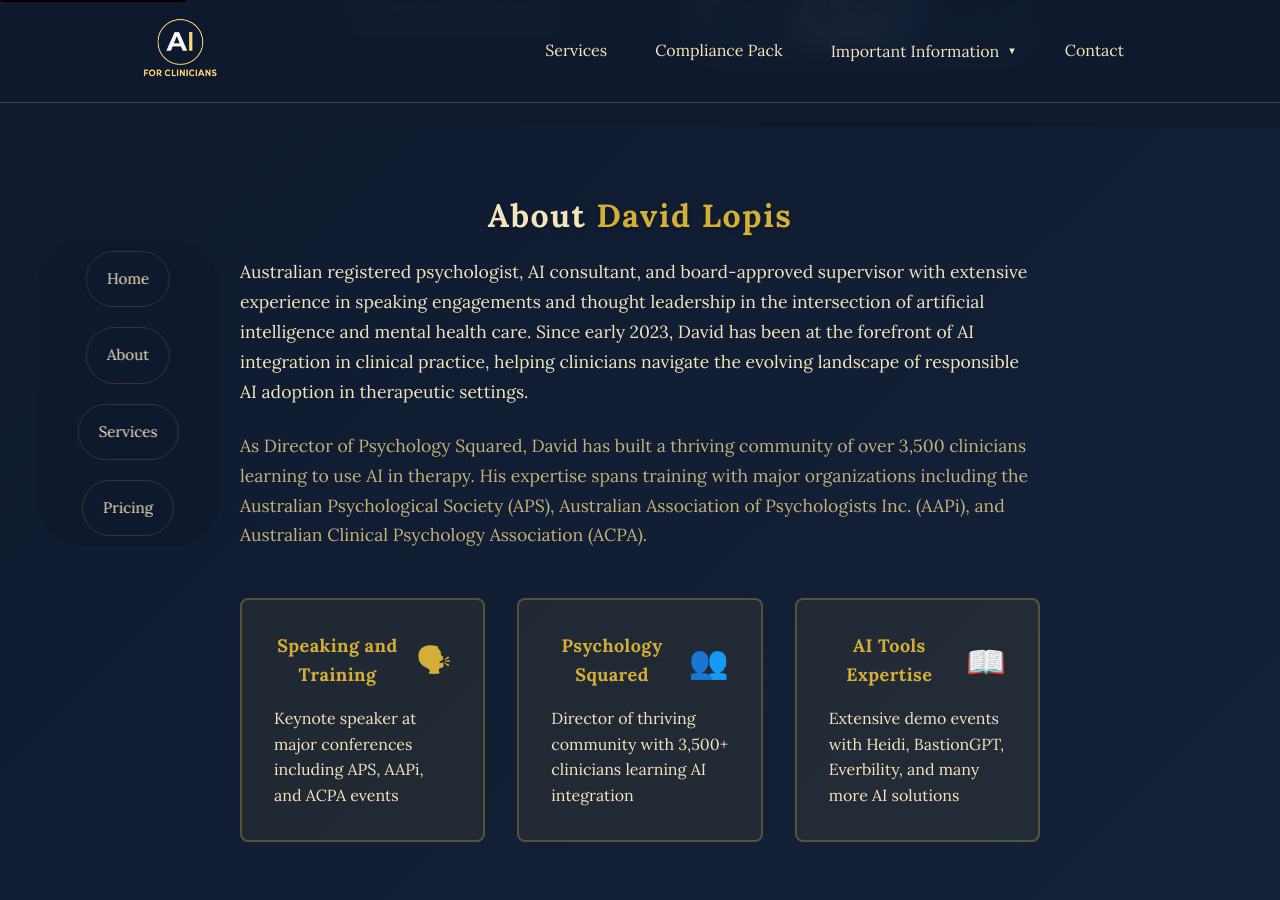
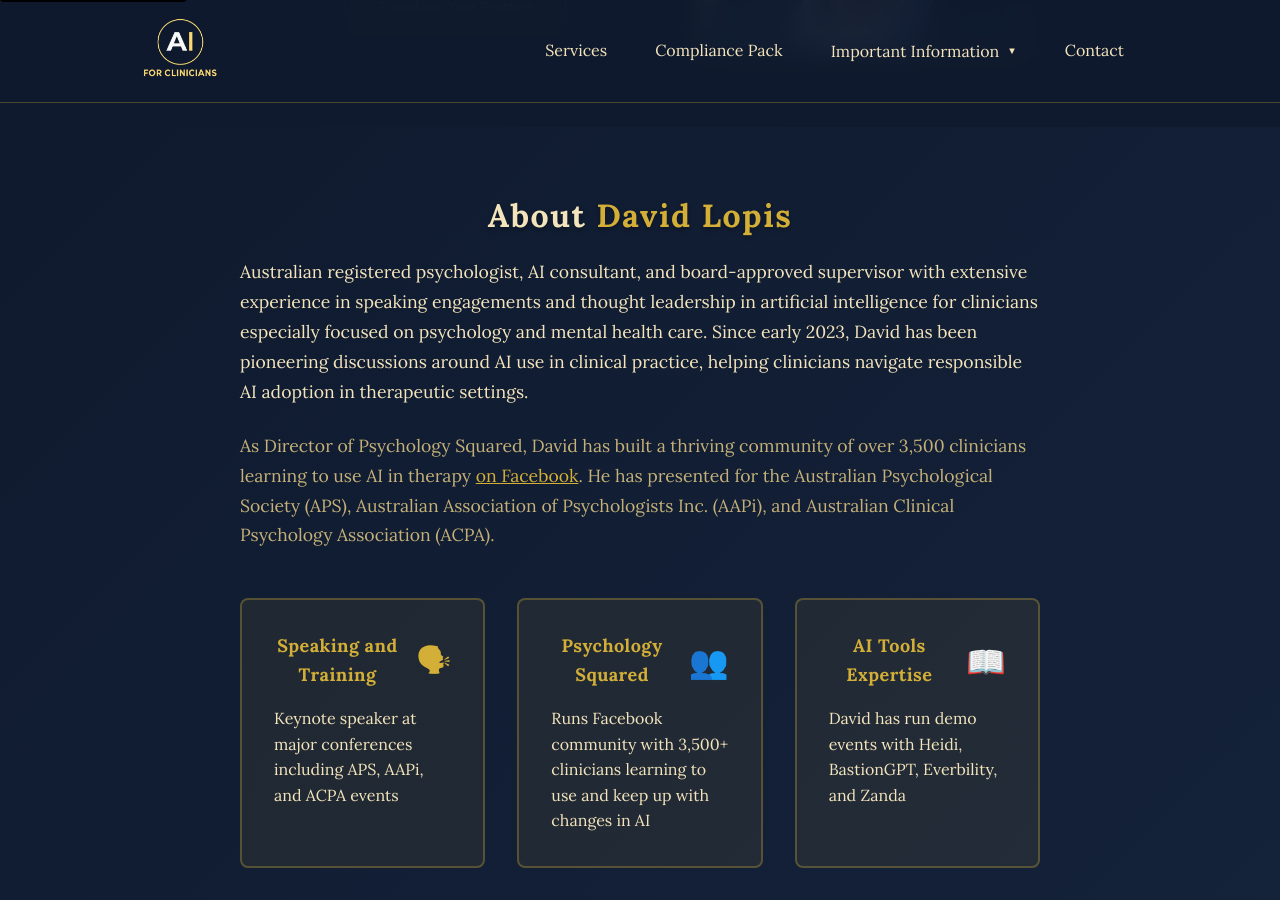
Before and after one commit to keisler-au/aiforclin, a Jekyll site: the page built from index.html, in a window 1280 px wide and 900 px high, scrolled down 525 px. Built offline with Jekyll 4.4.1, drawn with Linux system fonts in a browser that asks for light colours; some of the changed text lies outside the part shown.

Commit message:
Landing page text uplift

```diff
--- a/_layouts/default.html
+++ b/_layouts/default.html
@@ -34,7 +34,7 @@
   </head>
   <body>
     {% include header-nav.html %}
-    {% if page.subnav %} {% include sub-nav.html %} {% endif %}
+    <!-- {% if page.subnav %} {% include sub-nav.html %} {% endif %} -->
 
     <main id="main" role="main">
       <!-- Contact Form Modal -->
--- a/assets/css/style.css
+++ b/assets/css/style.css
@@ -34,6 +34,7 @@
     margin: 0;
     padding: 0;
     box-sizing: border-box;
+
 }
 
 html {
--- a/assets/js/main.js
+++ b/assets/js/main.js
@@ -286,6 +286,18 @@
   }
 }
 
+function scrollToSection(target) {
+  const headerOffset = 100;
+  const elementPosition = target.getBoundingClientRect().top;
+  const offsetPosition =
+    elementPosition + window.pageYOffset - headerOffset;
+
+  window.scrollTo({
+    top: offsetPosition,
+    behavior: "smooth",
+  });
+}
+
 // Smooth scrolling for navigation links
 function setupSmoothScrolling() {
   document.querySelectorAll('a[href^="#"]').forEach((anchor) => {
@@ -294,15 +306,7 @@
       let hash = this.hash;
       const target = document.querySelector(hash);
       if (target) {
-        const headerOffset = 100;
-        const elementPosition = target.getBoundingClientRect().top;
-        const offsetPosition =
-          elementPosition + window.pageYOffset - headerOffset;
-
-        window.scrollTo({
-          top: offsetPosition,
-          behavior: "smooth",
-        });
+        scrollToSection(target);
       }
     });
   });
@@ -312,13 +316,8 @@
   setupMobileMenu();
   setupSmoothScrolling();
   if (window.location.href.includes("index.html/#services-section")) {
-    const subNavLinkServices = document.querySelector("#sub-nav-link-services");
-    document.getElementById("nav-link-services").addEventListener("click", () => {
-      setTimeout(() => {
-        subNavLinkServices.click();
-      }, 100);
-    });
-    subNavLinkServices.click();
+    const servicesSection = document.getElementById("services");
+    scrollToSection(servicesSection);
   }
 });
 
--- a/index.html
+++ b/index.html
@@ -44,16 +44,15 @@
     <p class="section-text">
       Australian registered psychologist, AI consultant, and board-approved
       supervisor with extensive experience in speaking engagements and thought
-      leadership in the intersection of artificial intelligence and mental
-      health care. Since early 2023, David has been at the forefront of AI
-      integration in clinical practice, helping clinicians navigate the evolving
-      landscape of responsible AI adoption in therapeutic settings.
+      leadership in artificial intelligence for clinicians especially focused on psychology and mental
+      health care. Since early 2023, David has been pioneering discussions around AI use
+      in clinical practice, helping clinicians navigate responsible AI adoption in therapeutic settings.
     </p>
     <p class="section-text muted">
       As Director of Psychology Squared, David has built a thriving community of
-      over 3,500 clinicians learning to use AI in therapy. His expertise spans
-      training with major organizations including the Australian Psychological
-      Society (APS), Australian Association of Psychologists Inc. (AAPi), and
+      over 3,500 clinicians learning to use AI in therapy
+      <a href="https://www.facebook.com/groups/austpsychai" target="_blank" style="text-decoration: underline;">on Facebook</a>.
+      He has presented for the Australian Psychological Society (APS), Australian Association of Psychologists Inc. (AAPi), and
       Australian Clinical Psychology Association (ACPA).
     </p>
 
@@ -74,8 +73,7 @@
           <span class="card-icon">&#128101;</span>
         </div>
         <p class="card-text">
-          Director of thriving community with 3,500+ clinicians learning AI
-          integration
+          Runs Facebook community with 3,500+ clinicians learning to use and keep up with changes in AI
         </p>
       </article>
       <article class="card">
@@ -84,8 +82,7 @@
           <span class="card-icon">&#128214;</span>
         </div>
         <p class="card-text">
-          Extensive demo events with Heidi, BastionGPT, Everbility, and many
-          more AI solutions
+          David has run demo events with Heidi, BastionGPT, Everbility, and Zanda
         </p>
       </article>
     </div>
@@ -148,19 +145,12 @@
           <div class="event-item">
             <h4 class="event-title">AI for Social Workers</h4>
             <p class="event-desc">
-              Tailored training for social work professionals
+              Use of AI for social work professionals
             </p>
           </div>
           <div class="event-item">
             <h4 class="event-title">Social Media & AI for Psychologists</h4>
-            <p class="event-desc">Leveraging AI for professional outreach</p>
-          </div>
-          <div class="event-item">
-            <h4 class="event-title">AI Tool Demonstrations</h4>
-            <p class="event-desc">
-              Live demo events featuring Heidi, BastionGPT, Everbility, and many
-              more AI solutions
-            </p>
+            <p class="event-desc">Using AI tools to build a social media presence</p>
           </div>
         </div>
       </article>
@@ -174,10 +164,6 @@
     <h2 class="section-title">
       Media and <span class="section-title-accent">Interviews</span>
     </h2>
-    <p class="section-subtitle">
-      Featured insights on AI in psychology across podcasts and industry
-      publications
-    </p>
 
     <div class="two-col-grid">
       <article class="card">
@@ -233,7 +219,7 @@
       Our <span class="section-title-accent">Services</span>
     </h2>
     <p class="section-subtitle">
-      Comprehensive AI integration solutions for mental health professionals
+      AI discussion for mental health professionals
     </p>
 
     <div class="cards-grid four-col">
@@ -272,7 +258,8 @@
         <ul class="card-list">
           <li>• Conference keynotes</li>
           <li>• Professional development</li>
-          <li>• Industry insights</li>
+          <li>• Ethics</li>
+          <li>• New AI tools and interesting uses</li>
         </ul>
       </article>
       <article class="card">
@@ -282,9 +269,10 @@
         </div>
         <p class="card-text">Essential resources for responsible AI use</p>
         <ul class="card-list">
-          <li>• Regulatory guidance</li>
-          <li>• Documentation templates</li>
-          <li>• Risk management tools</li>
+          <li>• AI policy</li>
+          <li>• Privacy policy</li>
+          <li>• Consent form</li>
+          <li>• Guidance around AI transcript and audio as part of AI scribe use</li>
         </ul>
       </article>
     </div>
@@ -342,9 +330,9 @@
           </div>
           <div class="row-between row-divider gap-2">
             <span class="fs-11 text-secondary"
-              >Duo consultation (2 people)</span
+              >Two person consultation</span
             >
-            <span class="price">$330 (Inc GST)</span>
+            <span class="price">$330/hr (Inc GST)</span>
           </div>
           <div class="row-between gap-2">
             <span class="fs-11 text-secondary">Larger groups</span>
@@ -380,7 +368,7 @@
     <div class="flex gap-2">
       <div class="card card-alt">
         <div>
-          <h4 class="text-gold fs-13 mb-1 center">Product Review</h4>
+          <h4 class="text-gold fs-13 mb-1 center">Product Review<br> (Private, not for public distribution)</h4>
           <div class="center mb-15">
             <span class="price-lg">$770</span>
             <p class="subtitle-muted">(Inc GST)</p>
@@ -396,7 +384,7 @@
               <span class="text-gold">✓</span> 1-month follow-up
             </li>
             <li class="flex items-center gap-05">
-              <span class="text-gold">✓</span> Written recommendations
+              <span class="text-gold">✓</span> Written recommendations (Private)
             </li>
           </ul>
         </div>
@@ -419,24 +407,18 @@
           </div>
           <ul class="text-muted list-unstyled mb-15">
             <li class="flex items-center gap-05 mb-075">
-              <span class="text-gold">✓</span> Assessment and planning
+              <span class="text-gold">✓</span> Initial meeting and planning
             </li>
             <li class="flex items-center gap-05 mb-075">
-              <span class="text-gold">✓</span> Implementation support
+              <span class="text-gold">✓</span> Regular reviews
             </li>
             <li class="flex items-center gap-05 mb-075">
-              <span class="text-gold">✓</span> Regular reviews and optimization
-            </li>
-            <li class="flex items-center gap-05 mb-075">
-              <span class="text-gold">✓</span> AI governance and compliance
+              <span class="text-gold">✓</span> Focus on features
             </li>
             <li class="flex items-center gap-05">
-              <span class="text-gold">✓</span> Risk management guidance
+              <span class="text-gold">✓</span> Focus on reaching target clinicians
             </li>
           </ul>
-          <p class="text-muted fs-09 mb-15 center italic">
-            Prior discussion required to ensure suitability
-          </p>
         </div>
         <div class="center">
           <button
```
Also changed, not shown: other parts of index.html (+3 -3 lines), contact/index.html (+2 -5 lines).
